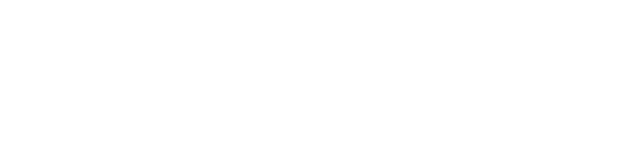
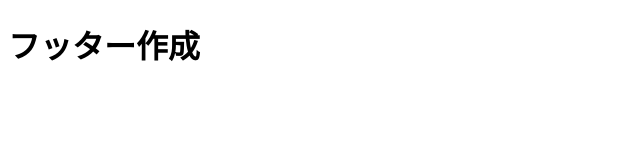
Before and after one commit to ishidasotaro/test-of-final, a plain HTML site: page index.html in a window 1280 px wide. Shown: the whole page, without its empty margins (0-640 px from the left). Drawn offline with Linux system fonts and the light colour scheme.

```diff
--- a/index.html
+++ b/index.html
@@ -6,6 +6,6 @@
     <title>Document</title>
 </head>
 <body>
-
+    <h1>フッター作成</h1>
 </body>
 </html>
```
